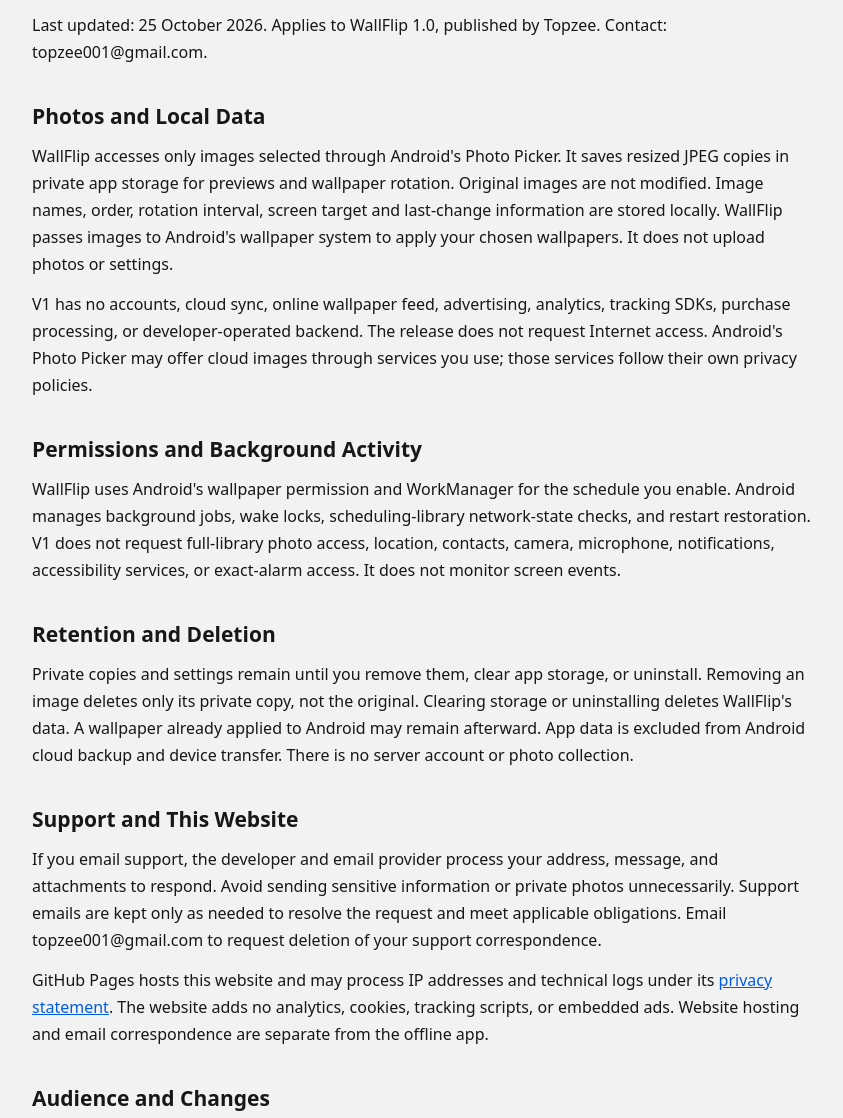
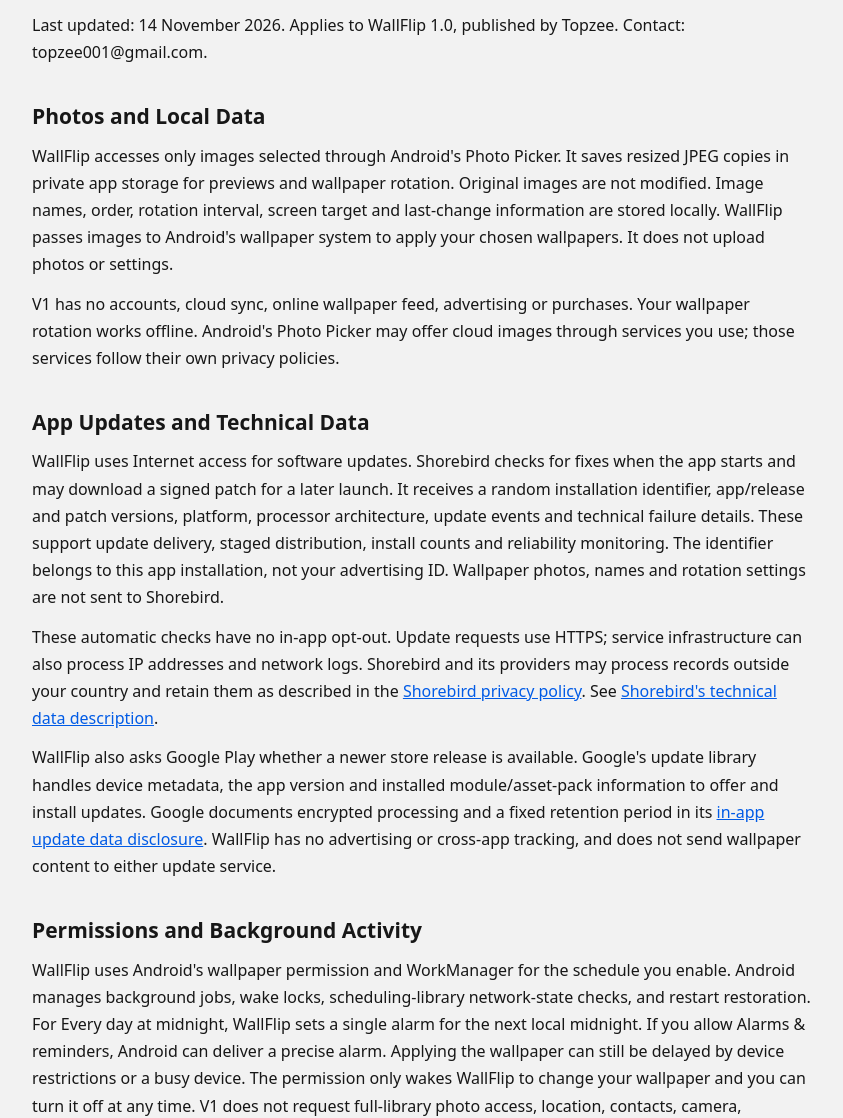
Before and after one commit to Topzee001/wallflip-support, a plain HTML site: page privacy/index.html in a window 1280 px wide. Shown: the part 190-1308 px from the top of the page, without its empty margins (218-1061 px from the left). Drawn offline with Linux system fonts and the light colour scheme.

Commit message:
Publish WallFlip support: privacy/index.html

```diff
--- a/privacy/index.html
+++ b/privacy/index.html
@@ -5,16 +5,20 @@
 <body><header><a class="brand" href="../"><img src="../assets/wallflip-mark.svg" alt=""><div>Wall<span>Flip</span></div></a>
 <nav><a href="../">Support</a><a href="./">Privacy</a></nav></header>
 <main><h1>WallFlip Privacy Policy</h1>
-<p>Last updated: 25 October 2026. Applies to WallFlip 1.0, published by Topzee. Contact: topzee001@gmail.com.</p>
+<p>Last updated: 14 November 2026. Applies to WallFlip 1.0, published by Topzee. Contact: topzee001@gmail.com.</p>
 <h2>Photos and Local Data</h2>
 <p>WallFlip accesses only images selected through Android's Photo Picker. It saves resized JPEG copies in private app storage for previews and wallpaper rotation. Original images are not modified. Image names, order, rotation interval, screen target and last-change information are stored locally. WallFlip passes images to Android's wallpaper system to apply your chosen wallpapers. It does not upload photos or settings.</p>
-<p>V1 has no accounts, cloud sync, online wallpaper feed, advertising, analytics, tracking SDKs, purchase processing, or developer-operated backend. The release does not request Internet access. Android's Photo Picker may offer cloud images through services you use; those services follow their own privacy policies.</p>
+<p>V1 has no accounts, cloud sync, online wallpaper feed, advertising or purchases. Your wallpaper rotation works offline. Android's Photo Picker may offer cloud images through services you use; those services follow their own privacy policies.</p>
+<h2>App Updates and Technical Data</h2>
+<p>WallFlip uses Internet access for software updates. Shorebird checks for fixes when the app starts and may download a signed patch for a later launch. It receives a random installation identifier, app/release and patch versions, platform, processor architecture, update events and technical failure details. These support update delivery, staged distribution, install counts and reliability monitoring. The identifier belongs to this app installation, not your advertising ID. Wallpaper photos, names and rotation settings are not sent to Shorebird.</p>
+<p>These automatic checks have no in-app opt-out. Update requests use HTTPS; service infrastructure can also process IP addresses and network logs. Shorebird and its providers may process records outside your country and retain them as described in the <a href="https://shorebird.dev/privacy/">Shorebird privacy policy</a>. See <a href="https://docs.shorebird.dev/system/what-shorebird-collects/">Shorebird's technical data description</a>.</p>
+<p>WallFlip also asks Google Play whether a newer store release is available. Google's update library handles device metadata, the app version and installed module/asset-pack information to offer and install updates. Google documents encrypted processing and a fixed retention period in its <a href="https://developer.android.com/guide/playcore/in-app-updates#data-safety">in-app update data disclosure</a>. WallFlip has no advertising or cross-app tracking, and does not send wallpaper content to either update service.</p>
 <h2>Permissions and Background Activity</h2>
-<p>WallFlip uses Android's wallpaper permission and WorkManager for the schedule you enable. Android manages background jobs, wake locks, scheduling-library network-state checks, and restart restoration. V1 does not request full-library photo access, location, contacts, camera, microphone, notifications, accessibility services, or exact-alarm access. It does not monitor screen events.</p>
+<p>WallFlip uses Android's wallpaper permission and WorkManager for the schedule you enable. Android manages background jobs, wake locks, scheduling-library network-state checks, and restart restoration. For Every day at midnight, WallFlip sets a single alarm for the next local midnight. If you allow Alarms &amp; reminders, Android can deliver a precise alarm. Applying the wallpaper can still be delayed by device restrictions or a busy device. The permission only wakes WallFlip to change your wallpaper and you can turn it off at any time. V1 does not request full-library photo access, location, contacts, camera, microphone, notifications or accessibility services. It does not monitor screen events.</p>
 <h2>Retention and Deletion</h2>
-<p>Private copies and settings remain until you remove them, clear app storage, or uninstall. Removing an image deletes only its private copy, not the original. Clearing storage or uninstalling deletes WallFlip's data. A wallpaper already applied to Android may remain afterward. App data is excluded from Android cloud backup and device transfer. There is no server account or photo collection.</p>
+<p>Private copies and settings remain until you remove them, clear app storage, or uninstall. Removing an image deletes only its private copy, not the original. Clearing storage or uninstalling deletes WallFlip's data. A wallpaper already applied to Android may remain afterward. App data is excluded from Android cloud backup and device transfer. There is no server account or photo collection. Clearing storage or uninstalling resets Shorebird's local installation identifier; it does not automatically delete technical records already held by update providers. Contact topzee001@gmail.com about data requests; we can coordinate with the relevant provider where records can be identified.</p>
 <h2>Support and This Website</h2>
 <p>If you email support, the developer and email provider process your address, message, and attachments to respond. Avoid sending sensitive information or private photos unnecessarily. Support emails are kept only as needed to resolve the request and meet applicable obligations. Email topzee001@gmail.com to request deletion of your support correspondence.</p>
-<p>GitHub Pages hosts this website and may process IP addresses and technical logs under its <a href="https://docs.github.com/en/site-policy/privacy-policies/github-general-privacy-statement">privacy statement</a>. The website adds no analytics, cookies, tracking scripts, or embedded ads. Website hosting and email correspondence are separate from the offline app.</p>
+<p>GitHub Pages hosts this website and may process IP addresses and technical logs under its <a href="https://docs.github.com/en/site-policy/privacy-policies/github-general-privacy-statement">privacy statement</a>. The website adds no analytics, cookies, tracking scripts, or embedded ads. Website hosting and email correspondence are separate from app update requests.</p>
 <h2>Audience and Changes</h2>
 <p>WallFlip is a general-purpose personalisation tool intended for teenagers and adults aged 13 and over. It does not ask for your date of birth, publish users' photos or operate social features. Contact support with privacy questions. Material changes will be reflected in this policy and, where needed, the app and Play disclosures. Future features are not included in these V1 disclosures.</p></main><footer>Topzee / WallFlip. <a href="../">Support</a>.</footer></body></html>
```
